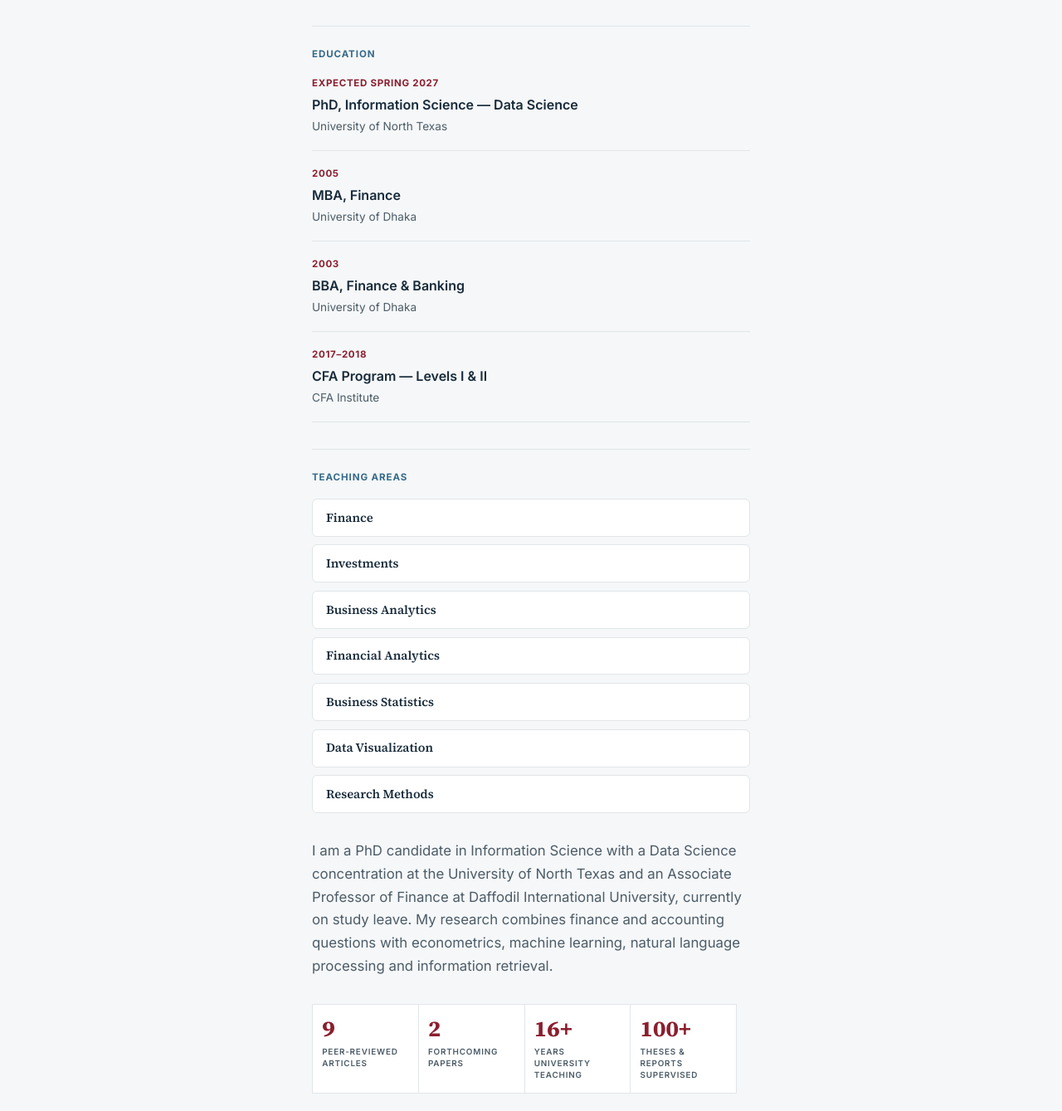
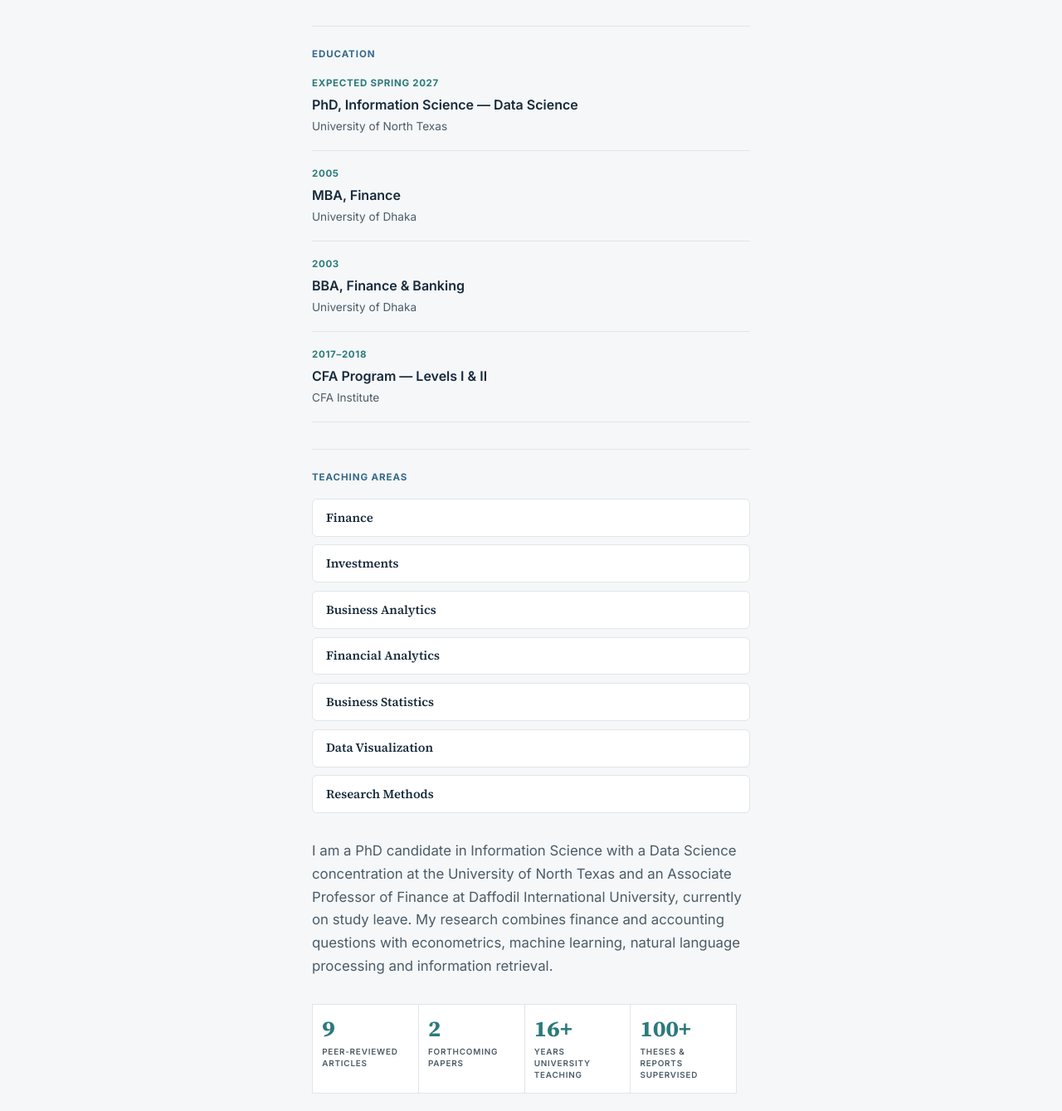
Before and after one commit to tanzinahossain/tanzinahossain.github.io, a Jekyll site: the page built from index.html, in a window 1280 px wide. Shown: the part 494-1833 px from the top of the page at 83% size. Built offline with Jekyll 4.4.1, drawn with Linux system fonts in a browser that asks for light colours.

Commit message:
Revert homepage/site accent back to teal; keep maroon scoped to the publications page only
The teal token had been changed site-wide to match the publications page
redesign, which unintentionally recolored the homepage (stat numbers,
links, nav hover, section labels). Publications already uses --maroon
explicitly everywhere, so reverting --teal only affects the rest of the
site, not publications.

Co-Authored-By: Claude Sonnet 5 <noreply@anthropic.com>

```diff
--- a/assets/css/style.css
+++ b/assets/css/style.css
@@ -2,7 +2,7 @@
 :root{
   --navy:#172A3A;
   --blue:#356A8A;
-  --teal:#8B1E2E;
+  --teal:#2C7A7B;
   --maroon:#8B1E2E;
   --gray:#F5F7F8;
   --white:#FFFFFF;
```
